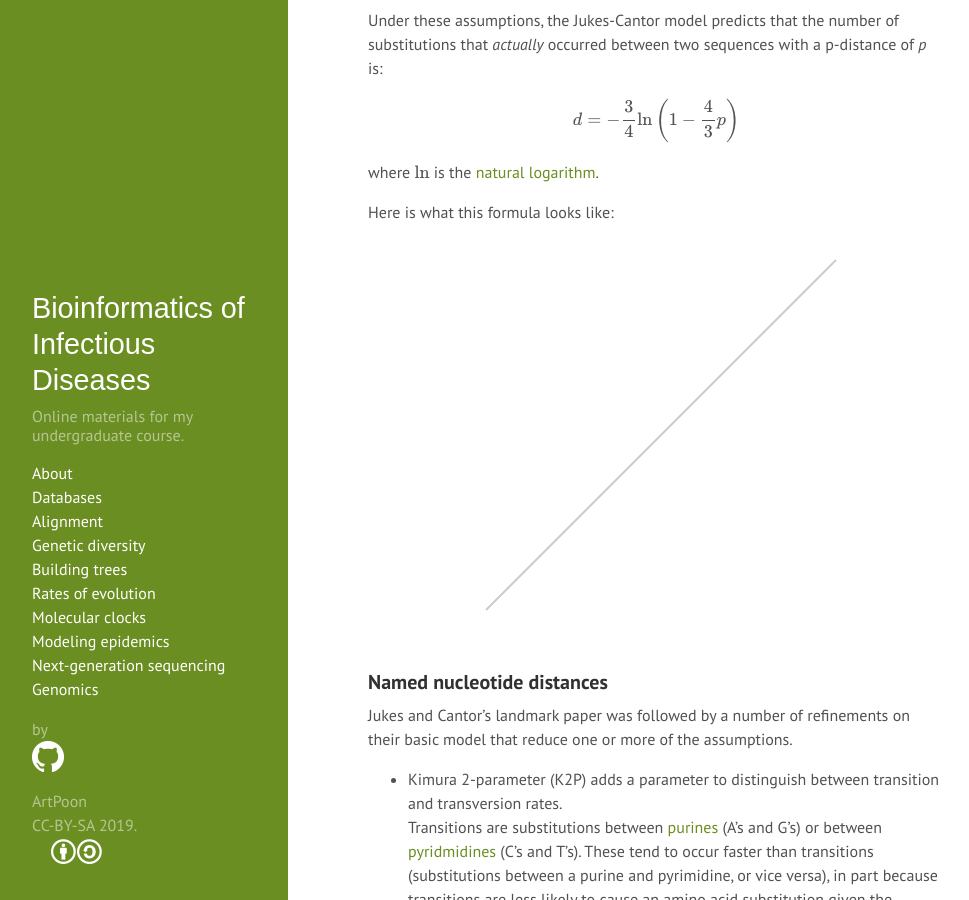
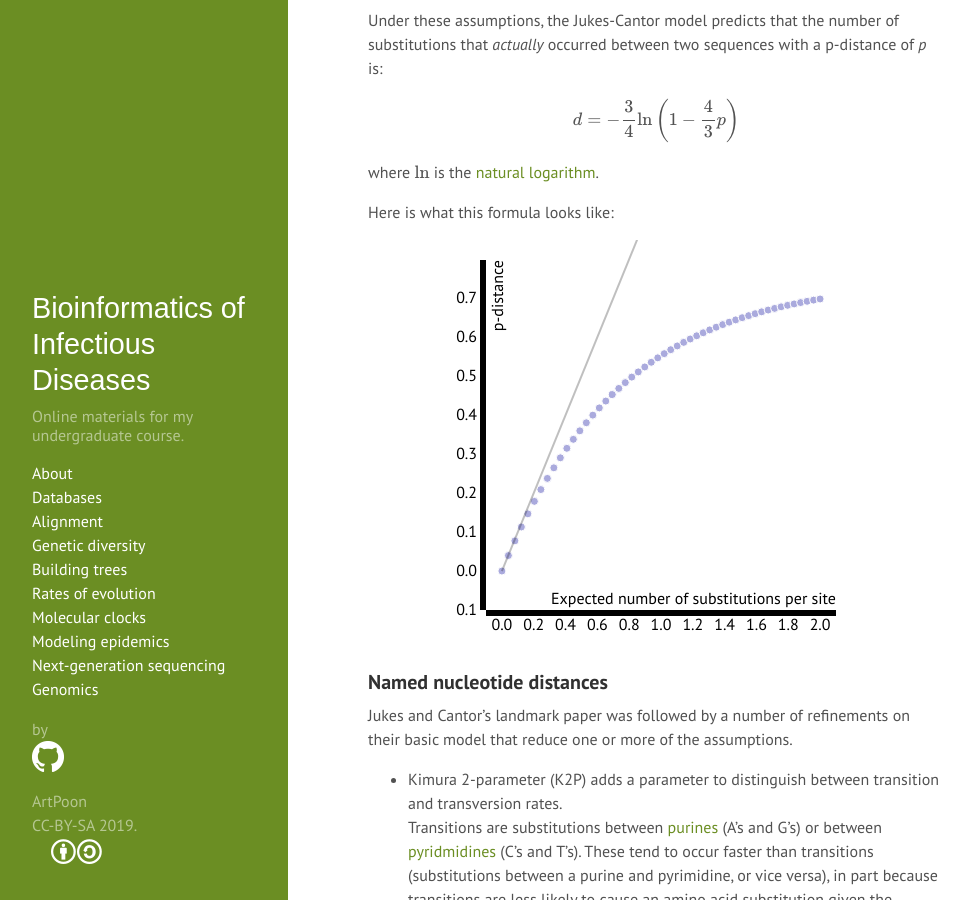
Before and after one commit to ArtPoon/BioID, a Jekyll site: the page built from Clustering.md, in a window 1280 px wide and 900 px high, scrolled down 4726 px. Shown: the whole window, without its empty margins (0-969 px from the left). Built offline with Jekyll 4.4.1, drawn with Linux system fonts in a browser that asks for light colours; formulas are drawn with MathJax 3; part of the change alters nothing that is shown.

Commit message:
added Jukes-Cantor plot

```diff
--- a/_includes/jukes-cantor.html
+++ b/_includes/jukes-cantor.html
@@ -1,3 +1,7 @@
+<!--
+ Plot Jukes-Cantor formula against p-distance
+ Code borrowed from http://bl.ocks.org/weiglemc/6185069
+ -->
 
 <style>
 div.wrapper {
@@ -31,7 +35,7 @@ var svg = d3.select("div#jukes-cantor")
 
 
 // setup x
-var xValue = function(d) { return d.time;}, // data -> value
+var xValue = function(d) { return d.time; }, // data -> value
     xScale = d3.scale.linear().range([0, width]), // value -> display
     xMap = function(d) { return xScale(xValue(d));}, // data -> display
     xAxis = d3.svg.axis().scale(xScale).orient("bottom");
@@ -43,14 +47,61 @@ var yValue = function(d) { return d.dist;}, // data -> value
     yAxis = d3.svg.axis().scale(yScale).orient("left");
 
 
+d3.csv("{{ site.baseurl }}/data/jukes.csv", function(error, data) {
+  data.forEach(function(d) {
+    d.time = +d.time;  // cast as numbers
+    d.dist = +d.dist;
+    //console.log(d);
+  });
 
+  // don't want dots overlapping axis, so add in buffer to data domain
+  xScale.domain([d3.min(data, xValue)-0.1, d3.max(data, xValue)+0.1]);
+  yScale.domain([d3.min(data, yValue)-0.1, d3.max(data, yValue)+0.1]);
+
+  // x-axis
+  svg.append("g")
+      .attr("class", "x axis")
+      .attr("transform", "translate(0," + height + ")")
+      .call(xAxis)
+    .append("text")
+      .attr("class", "label")
+      .attr("x", width)
+      .attr("y", -6)
+      .style("text-anchor", "end")
+      .text("Expected number of substitutions per site");
+
+  // y-axis
+  svg.append("g")
+      .attr("class", "y axis")
+      .call(yAxis)
+    .append("text")
+      .attr("class", "label")
+      .attr("transform", "rotate(-90)")
+      .attr("y", 6)
+      .attr("dy", ".71em")
+      .style("text-anchor", "end")
+      .text("p-distance");
+
+  // draw points
+  svg.selectAll(".dot")
+     .data(data)
+     .enter().append("circle")
+     .attr("r", 4)
+     .attr("cx", xMap)
+     .attr("cy", yMap)
+     .attr("fill", "#aad")
+     .attr("stroke", "white");
+
+     // p-distance
 svg.append("line")
   .attr("x1", xScale(0))
   .attr("y1", yScale(0))
   .attr("x2", xScale(1))
   .attr("y2", yScale(1))
   .attr("stroke-width", 2)
-  .attr("stroke", "#ccc");
+  .attr("stroke", "#00000040");
+});
+
 
 
 </script>
--- /dev/null
+++ b/data/jukes.csv
@@ -0,0 +1,51 @@
+time,dist
+0,0
+0.0408163265306122,0.0397255548421758
+0.0816326530612245,0.0773469500743267
+0.122448979591837,0.112975637573766
+0.163265306122449,0.14671716590092
+0.204081632653061,0.178671492982715
+0.244897959183673,0.208933282233933
+0.285714285714286,0.237592182993789
+0.326530612244898,0.264733096108509
+0.36734693877551,0.290436425446688
+0.408163265306122,0.314778316092533
+0.448979591836735,0.337830879922627
+0.489795918367347,0.359662409234473
+0.530612244897959,0.380337579059698
+0.571428571428571,0.399917638761239
+0.612244897959184,0.418460593482131
+0.653061224489796,0.436021375983421
+0.693877551020408,0.452652009380277
+0.73469387755102,0.468401761258376
+0.775510204081633,0.483317289627164
+0.816326530612245,0.497442781142332
+0.857142857142857,0.510820082007022
+0.897959183673469,0.523488821939525
+0.938775510204082,0.535486531574735
+0.979591836734694,0.546848753647152
+1.02040816326531,0.557609148284814
+1.06122448979592,0.567799592726074
+1.10204081632653,0.577450275754643
+1.14285714285714,0.586589787132658
+1.18367346938776,0.595245202296703
+1.22448979591837,0.603442162567705
+1.26530612244898,0.611204951112328
+1.30612244897959,0.618556564880875
+1.3469387755102,0.625518782734833
+1.38775510204082,0.632112229965884
+1.42857142857143,0.6383564393975
+1.46938775510204,0.644269909250154
+1.51020408163265,0.649870157941556
+1.55102040816327,0.655173775984264
+1.59183673469388,0.660196475134415
+1.63265306122449,0.664953134937173
+1.6734693877551,0.669457846806785
+1.71428571428571,0.67372395577183
+1.75510204081633,0.677764100009337
+1.79591836734694,0.681590248284874
+1.83673469387755,0.68521373540954
+1.87755102040816,0.688645295818884
+1.91836734693878,0.691895095373247
+1.95918367346939,0.694972761473713
+2,0.697887411582899
```
Also changed, not shown: 1 other file.
